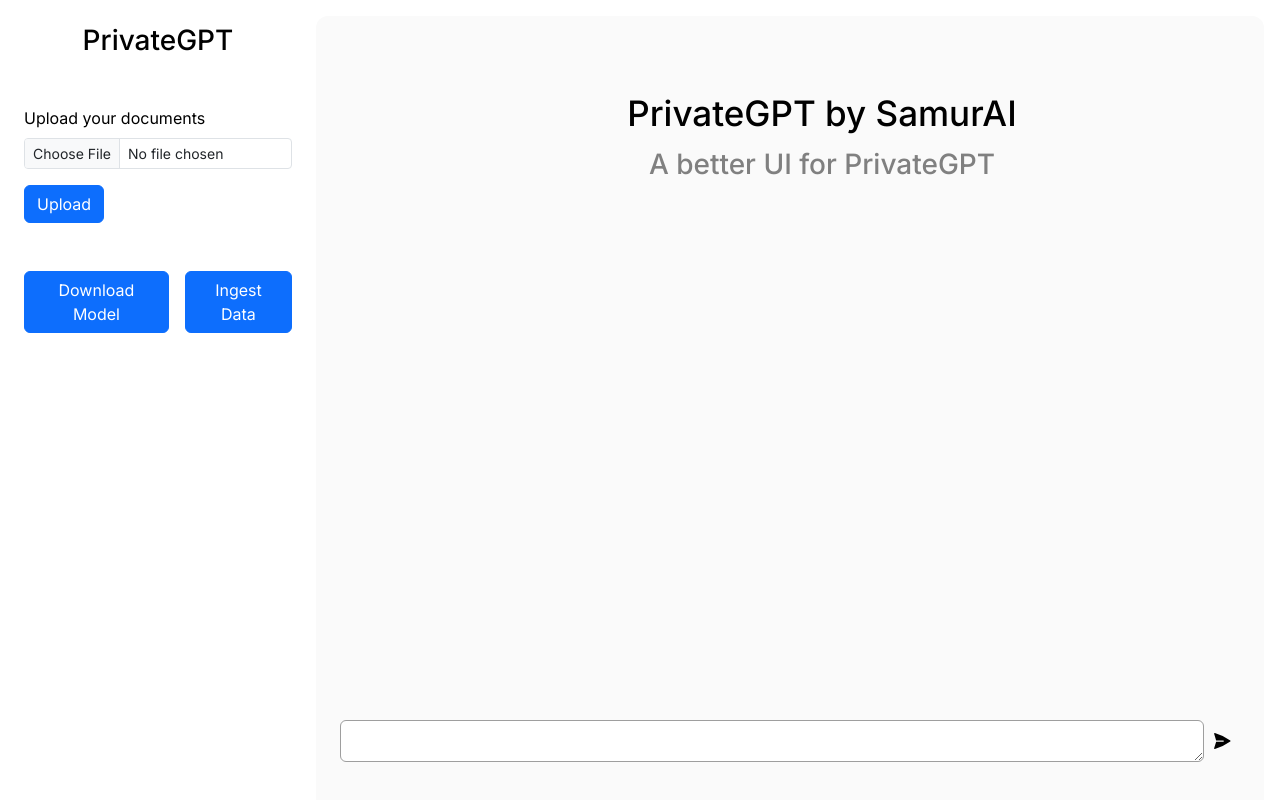
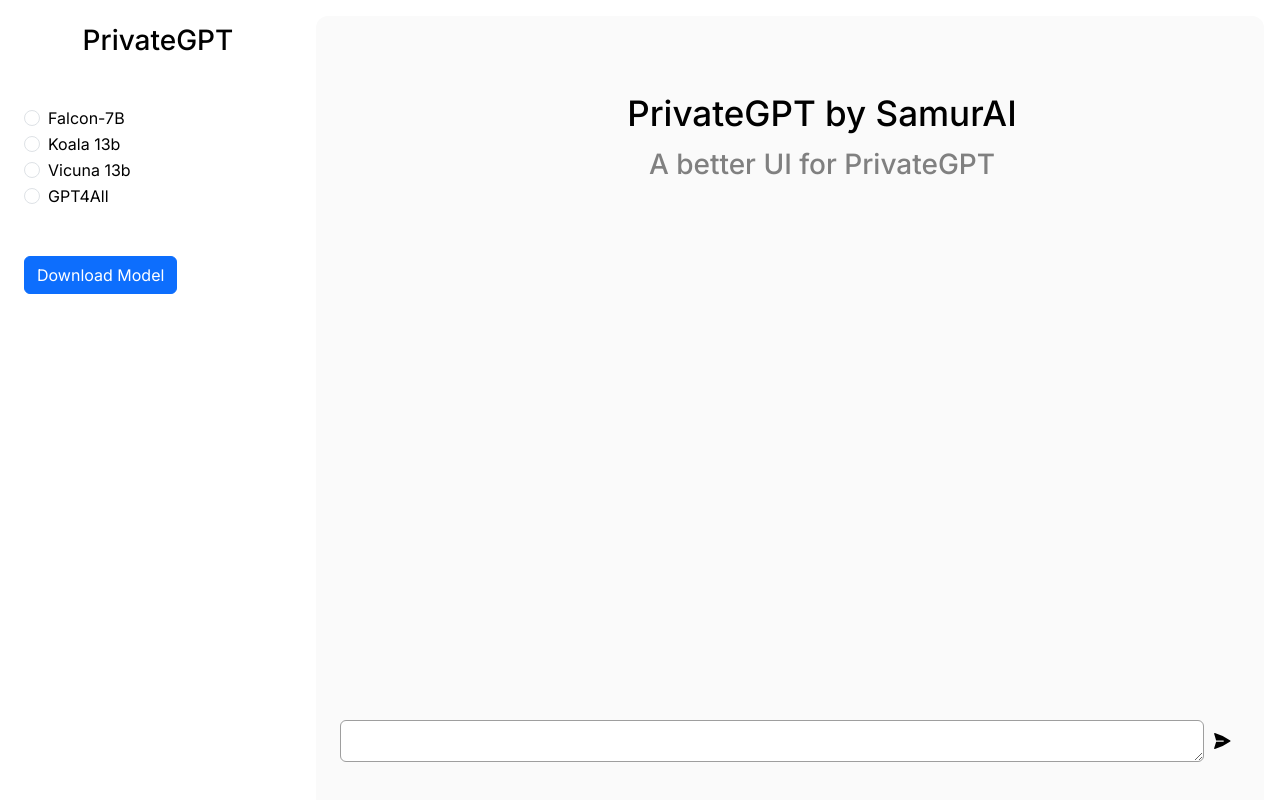
Before and after one commit to MrTalentDev/privateGPT, a Next.js app in the folder client/: page / in a window 1280 px wide. Built offline with nearby package versions, Linux system fonts and the light colour scheme.

Commit message:
change and add some UI and server

```diff
--- a/client/components/ConfigSideNav.js
+++ b/client/components/ConfigSideNav.js
@@ -1,13 +1,12 @@
 "use client";
 import React, { useState } from "react";
-import { Button, Stack, Form,Spinner  } from "react-bootstrap";
+import { Button, Stack, Form, Spinner, ToggleButtonGroup } from "react-bootstrap";
 import { ToastContainer, toast } from "react-toastify";
 
 export default function ConfigSideNav() {
-  const [isLoading, setIsLoading] = useState(false);
   const [downloadInProgress, setdownloadInProgress] = useState(false);
   const [selectedFile, setSelectedFile] = useState(null);
-  const [isUploading, setIsUploading] = useState(null);
+  const [modelName, setModelName] = useState('GPT4All');
 
   const ingestData = async () => {
     try {
@@ -31,7 +30,7 @@
   const handleDownloadModel = async () => {
     try {
       setdownloadInProgress(true);
-      const res = await fetch("http://localhost:5000/download_model");
+      const res = await fetch(`http://localhost:5000/download_model?model_name=${modelName}`);
       const jsonData = await res.json();
       if (!res.ok) {
 	    response.text().then(text => {toast.error("Error downloading model."+text);})
@@ -92,16 +91,48 @@
   return (
     <>
       <div className="mx-4 mt-3">
-        <Form.Group className="mb-3">
-          <Form.Label>Upload your documents</Form.Label>
-          <Form.Control
-            type="file"
-            size="sm"
-            onChange={handleFileChange}
-            id="file-input"
+        <Form>
+          <Form.Check
+            type='radio'
+            label={'Falcon-7B'}
+            id={'Falcon-7B'}
+            value={'tiiuae/falcon-7b'}
+            checked={modelName==='tiiuae/falcon-7b'}
+            onChange={(e) => {
+              setModelName(e.target.value);
+            }}
           />
-        </Form.Group>
-        {isUploading? <div className="d-flex justify-content-center"><Spinner animation="border" /><span className="ms-3">uploading</span></div>:<Button onClick={(e) => handleUpload()}>Upload</Button>}
+          <Form.Check
+            type='radio'
+            label={'Koala 13b'}
+            id={'Koala 13b'}
+            value={'TheBloke/koala-13B-HF'}
+            checked={modelName==='TheBloke/koala-13B-HF'}
+            onChange={(e) => {
+              setModelName(e.target.value);
+            }}
+          />
+          <Form.Check
+            type='radio'
+            label={'Vicuna 13b'}
+            id={'Vicuna 13b'}
+            value={'lmsys/vicuna-13b-delta-v0'}
+            checked={modelName==='lmsys/vicuna-13b-delta-v0'}
+            onChange={(e) => {
+              setModelName(e.target.value);
+            }}
+          />
+          <Form.Check
+            type='radio'
+            label={'GPT4All'}
+            id={'GPT4All'}
+            value={'nomic-ai/gpt4all-j'}
+            checked={modelName==='nomic-ai/gpt4all-j'}
+            onChange={(e) => {
+              setModelName(e.target.value);
+            }}
+          />
+        </Form>
       </div>
       <Stack direction="horizontal" className="mx-4 mt-5" gap={3}>
         {downloadInProgress ? (
@@ -117,11 +148,6 @@
             </Button>
           </div>
         )}
-        {isLoading ? (
-          <div className="d-flex justify-content-center"><Spinner animation="border" /><span className="ms-3">ingesting</span></div>
-        ) : (
-          <Button onClick={() => ingestData()}>Ingest Data</Button>
-        )}
       </Stack>
     </>
   );
```
Also changed, not shown: 2 other files (tests, documents, lock files or other folders).
